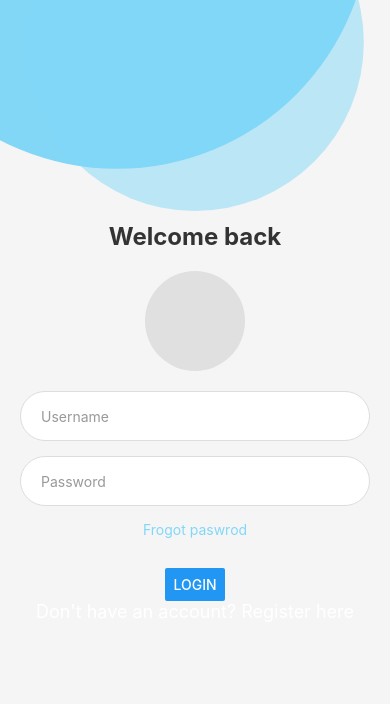
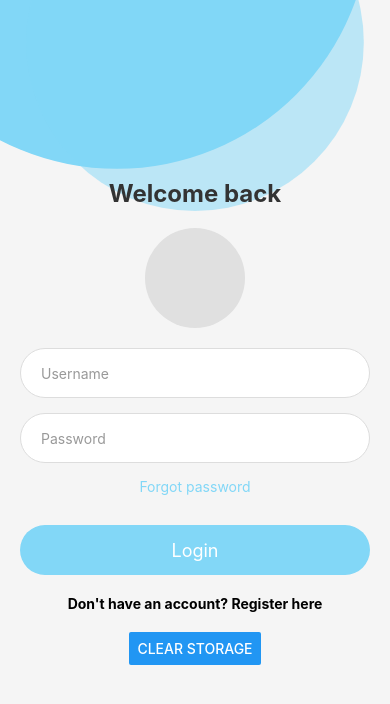
Before and after one commit to afwerki/eotc, a React Native app: screen /Login in a window 390 px wide. Shown: the top 704 px of the page. Built offline with nearby package versions, Linux system fonts and the light colour scheme.

Commit message:
best saturday

```diff
--- a/navigation/AuthStackNavigator.js
+++ b/navigation/AuthStackNavigator.js
@@ -1,9 +1,11 @@
 import React, { useState, useEffect } from 'react';
+import { View, ActivityIndicator, StyleSheet } from 'react-native';
 import { createStackNavigator } from '@react-navigation/stack';
 import AsyncStorage from '@react-native-async-storage/async-storage';
 import LoginScreen from '../screens/LoginScreen';
 import RegistrationScreen from '../screens/RegistrationScreen';
 import WelcomeScreen from '../screens/WelcomeScreen';
+import ForgotPasswordScreen from '../screens/ForgotPasswordScreen';
 
 const Stack = createStackNavigator();
 
@@ -20,7 +22,11 @@ const AuthStackNavigator = () => {
   }, []);
 
   if (isFirstLaunch === null) {
-    return null; // Optionally, return a loading screen here
+    return (
+      <View style={styles.loadingContainer}>
+        <ActivityIndicator size="large" color="#0000ff" />
+      </View>
+    ); // Optionally, return a loading screen here
   }
 
   return (
@@ -42,8 +48,21 @@ const AuthStackNavigator = () => {
         component={RegistrationScreen}
         options={{ headerShown: false }}
       />
+      <Stack.Screen
+        name="ForgotPassword"
+        component={ForgotPasswordScreen}
+        options={{ headerShown: false }}
+      />
     </Stack.Navigator>
   );
 };
 
 export default AuthStackNavigator;
+
+const styles = StyleSheet.create({
+  loadingContainer: {
+    flex: 1,
+    justifyContent: 'center',
+    alignItems: 'center',
+  },
+});
--- /dev/null
+++ b/screens/ForgotPasswordScreen.js
@@ -0,0 +1,135 @@
+import React, { useState } from 'react';
+import { View, Text, TextInput, TouchableOpacity, StyleSheet, Alert, Dimensions } from 'react-native';
+import Svg, { Circle } from 'react-native-svg';
+
+const ForgotPasswordScreen = ({ navigation }) => {
+  const [email, setEmail] = useState('');
+
+  const { width, height } = Dimensions.get('window');
+
+  const handleForgotPassword = async () => {
+    if (!email) {
+      Alert.alert('Error', 'Please enter your email address.');
+      return;
+    }
+
+    try {
+      const response = await fetch('https://ad56-148-252-146-234.ngrok-free.app/forgot-password', {
+        method: 'POST',
+        headers: {
+          'Content-Type': 'application/json',
+        },
+        body: JSON.stringify({ email }),
+      });
+
+      const result = await response.json();
+
+      if (response.status === 200) {
+        Alert.alert('Success', 'Temporary password has been sent to your email.');
+        navigation.navigate('Login'); // Navigate to login screen
+      } else {
+        Alert.alert('Error', result.message || 'Failed to send temporary password.');
+      }
+    } catch (error) {
+      Alert.alert('Error', 'An error occurred while sending temporary password.');
+      console.error('Error during forgot password:', error);
+    }
+  };
+
+  return (
+    <View style={styles.container}>
+      <Svg height={height * 0.3} width={width} style={styles.svg}>
+        <Circle cx={width * 0.3} cy={-height * 0.1} r={height * 0.3} fill="#82d7f7" />
+        <Circle cx={width * 0.5} cy={height * 0.05} r={height * 0.2} fill="#82d7f7" opacity="0.5" />
+      </Svg>
+
+      <View style={styles.content}>
+        <Text style={styles.title}>Forgot Password</Text>
+        <Text style={styles.instructions}>
+          Enter your email address and we'll send you a temporary password.
+        </Text>
+
+        <TextInput
+          style={styles.input}
+          placeholder="Email"
+          placeholderTextColor='#999'
+          keyboardType="email-address"
+          autoCapitalize="none"
+          autoCorrect={false}
+          value={email}
+          onChangeText={setEmail}
+        />
+
+        <TouchableOpacity onPress={handleForgotPassword} style={styles.button}>
+          <Text style={styles.buttonText}>Send Temporary Password</Text>
+        </TouchableOpacity>
+
+        <TouchableOpacity onPress={() => navigation.navigate('Login')} style={styles.link}>
+          <Text style={styles.linkText}>Back to Login</Text>
+        </TouchableOpacity>
+      </View>
+    </View>
+  );
+};
+
+const styles = StyleSheet.create({
+  container: {
+    flex: 1,
+    backgroundColor: '#f5f5f5',
+  },
+  svg: {
+    position: 'absolute',
+    top: 0,
+    left: 0,
+  },
+  content: {
+    flex: 1,
+    justifyContent: 'center',
+    alignItems: 'center',
+    paddingHorizontal: 20,
+  },
+  title: {
+    fontSize: 24,
+    fontWeight: 'bold',
+    marginBottom: 20,
+    color: '#333',
+  },
+  instructions: {
+    fontSize: 16,
+    color: '#666',
+    marginBottom: 20,
+    textAlign: 'center',
+  },
+  input: {
+    width: '100%',
+    height: 50,
+    backgroundColor: '#fff',
+    borderRadius: 25,
+    paddingHorizontal: 20,
+    marginBottom: 15,
+    borderWidth: 1,
+    borderColor: '#ddd',
+  },
+  button: {
+    width: '100%',
+    height: 50,
+    backgroundColor: '#82d7f7',
+    borderRadius: 25,
+    justifyContent: 'center',
+    alignItems: 'center',
+    marginBottom: 20,
+  },
+  buttonText: {
+    color: '#fff',
+    fontSize: 18,
+  },
+  link: {
+    marginTop: 10,
+  },
+  linkText: {
+    color: '#82d7f7',
+    fontSize: 16,
+  },
+});
+
+export default ForgotPasswordScreen;
--- a/screens/LoginScreen.js
+++ b/screens/LoginScreen.js
@@ -1,28 +1,60 @@
 import React, { useState } from 'react';
-import { View, Text, TextInput, Button, StyleSheet,Image, TouchableOpacity, Dimensions } from 'react-native';
-import Svg,{ Circle } from 'react-native-svg';
+import { View, Text, TextInput, Button, StyleSheet, Image, TouchableOpacity, Dimensions, Alert } from 'react-native';
+import Svg, { Circle } from 'react-native-svg';
+import AsyncStorage from '@react-native-async-storage/async-storage'; // Import AsyncStorage
 
 const LoginScreen = ({ navigation }) => {
   const [username, setUsername] = useState('');
   const [password, setPassword] = useState('');
 
-  const {width, height} = Dimensions.get('window');
+  const { width, height } = Dimensions.get('window');
 
-  const handleLogin = () => {
-    // Implement login logic here
-    navigation.replace('Main');
+  const handleLogin = async () => {
+    if (!username || !password) {
+      Alert.alert("Error", "Please enter both username and password.");
+      return;
+    }
+
+    try {
+      const response = await fetch('https://ad56-148-252-146-234.ngrok-free.app/login', {
+        method: 'POST',
+        headers: {
+          'Content-Type': 'application/json',
+        },
+        body: JSON.stringify({ username, password }),
+      });
+
+      const result = await response.json();
+
+      if (response.status === 200) {
+        Alert.alert("Success", "Login successful!");
+        navigation.replace('Main'); // Navigate to the main screen
+      } else {
+        Alert.alert("Error", result.message || "Login failed.");
+      }
+    } catch (error) {
+      Alert.alert("Error", "An error occurred during login.");
+      console.error('Error during login:', error);
+    }
+  };
+
+  const clearAsyncStorageAndNavigate = async () => {
+    try {
+      await AsyncStorage.clear();
+      navigation.replace('Welcome'); // Navigate to Welcome screen after clearing storage
+    } catch (error) {
+      console.error('Failed to clear AsyncStorage', error);
+    }
   };
 
   return (
     <View style={styles.container}>
-      <Svg height={height * 0.3} width={width} style = {styles.svg}>
-      <Circle cx={width * 0.3} cy={-height * 0.1} r={height * 0.3} fill="#82d7f7"/>
-      <Circle cx={width * 0.5} cy={height * 0.05} r={height*0.2}  fill="#82d7f7" opacity="0.5"/>
+      <Svg height={height * 0.3} width={width} style={styles.svg}>
+        <Circle cx={width * 0.3} cy={-height * 0.1} r={height * 0.3} fill="#82d7f7" />
+        <Circle cx={width * 0.5} cy={height * 0.05} r={height * 0.2} fill="#82d7f7" opacity="0.5" />
       </Svg>
 
-
-      <View style ={styles.content}>
-
+      <View style={styles.content}>
         <Text style={styles.welcomeText}>Welcome back</Text>
         <View style={styles.imagePlaceholder}>
           {/*<Image source = {require("../assets/eotc.jpeg")}/>*/}
@@ -43,17 +75,22 @@ const LoginScreen = ({ navigation }) => {
           value={password}
           onChangeText={setPassword}
         />
-      <TouchableOpacity>
-        <Text style={styles.forgotPassword}>Frogot paswrod</Text>
+        <TouchableOpacity onPress={() => navigation.navigate('forgotPassword')}>
+          <Text style={styles.forgotPassword}>Forgot password</Text>
         </TouchableOpacity>
 
+        <TouchableOpacity onPress={handleLogin} style={styles.signinButton}>
+          <Text style={styles.signinText}>Login</Text>
+        </TouchableOpacity>
+        <TouchableOpacity onPress={() => navigation.navigate('Registration')} style={styles.signuplink}>
+          <Text style={styles.signupText}>Don't have an account? Register here</Text>
+        </TouchableOpacity>
 
-      <Button title="Login" onPress={handleLogin} style={styles.signinButton}/>
-      <TouchableOpacity onPress={() => navigation.navigate('Registration')} style={styles.signuplink}>
-        <Text style={styles.signinText}>Don't have an account? Register here</Text>
-      </TouchableOpacity>
+        {/* Button to clear AsyncStorage and navigate to Welcome screen */}
+        <View style={styles.clearButtonContainer}>
+          <Button title="Clear Storage" onPress={clearAsyncStorageAndNavigate} />
         </View>
-
+      </View>
     </View>
   );
 };
@@ -63,64 +100,64 @@ const styles = StyleSheet.create({
     flex: 1,
     backgroundColor: '#f5f5f5',
   },
-  svg:{
-    position:'absolute',
-    top:0,
-    left:0,
+  svg: {
+    position: 'absolute',
+    top: 0,
+    left: 0,
   },
-  content:{
-    flex:1,
-    justifyContent:'center',
-    alignItems:'center',
-    paddingHorizontal:20,
-
+  content: {
+    flex: 1,
+    justifyContent: 'center',
+    alignItems: 'center',
+    paddingHorizontal: 20,
   },
-  welcomeText:{
-    fontSize:24,
-    fontWeight:'bold',
-    marginBottom:20,
-    color:'#333'
-
+  welcomeText: {
+    fontSize: 24,
+    fontWeight: 'bold',
+    marginBottom: 20,
+    color: '#333',
   },
-  imagePlaceholder:{
-    width:100,
-    height:100,
-    backgroundColor:'#e0e0e0',
-    borderRadius:50,
-    marginBottom:20,
+  imagePlaceholder: {
+    width: 100,
+    height: 100,
+    backgroundColor: '#e0e0e0',
+    borderRadius: 50,
+    marginBottom: 20,
   },
-  forgotPassword:{
-    color:'#82d7f7',
-    marginBottom:30,
+  forgotPassword: {
+    color: '#82d7f7',
+    marginBottom: 30,
   },
-  signinButton:{
-    width:'100%',
-    height:50,
-    backgroundColor:'#82d7f7',
-    borderRadius:25,
-    justifyContent:'center',
-    alignItems:'center',
-    marginBottom:20,
-
+  signinButton: {
+    width: '100%',
+    height: 50,
+    backgroundColor: '#82d7f7',
+    borderRadius: 25,
+    justifyContent: 'center',
+    alignItems: 'center',
+    marginBottom: 20,
   },
-  signinText:{
-    color:'#fff',
-    fontSize:18,
+  signinText: {
+    color: '#fff',
+    fontSize: 18,
   },
-  signuplink:{
-    color:'#000',
-    fontWeight:'bold'
-
+  signupText: {
+    color: '#000',
+    fontWeight: 'bold',
   },
   input: {
     width: '100%',
-    height:50,
-    backgroundColor:'#fff',
-    borderRadius:25,
-    paddingHorizontal:20,
-    marginBottom:15,
-    borderWidth:1,
-    borderColor:'#ddd'
+    height: 50,
+    backgroundColor: '#fff',
+    borderRadius: 25,
+    paddingHorizontal: 20,
+    marginBottom: 15,
+    borderWidth: 1,
+    borderColor: '#ddd',
+  },
+  clearButtonContainer: {
+    marginTop: 20,
+    alignItems: 'center',
   },
 });
 
--- a/screens/RegistrationScreen.js
+++ b/screens/RegistrationScreen.js
@@ -6,17 +6,60 @@ import {
   Text,
   TouchableOpacity,
   TextInput,
-  ScrollView
+  ScrollView,
+  Alert
 } from "react-native";
 
 const RegistrationScreen = ({ navigation }) => {
+  const [firstName, setFirstName] = useState('');
+  const [lastName, setLastName] = useState('');
+  const [email, setEmail] = useState('');
+  const [age, setAge] = useState('');
   const [username, setUsername] = useState('');
   const [password, setPassword] = useState('');
+  const [gender, setGender] = useState('');
+  const [maritalStatus, setMaritalStatus] = useState('');
 
-  const handleRegister = () => {
-    // Implement registration logic here
-    navigation.navigate('Login');
+  const handleRegister = async () => {
+    if (!email || !password || !firstName || !lastName || !age || !username) {
+      Alert.alert("Error", "Please fill out all fields.");
+      return;
+    }
+
+    const registrationData = {
+      first_name: firstName,
+      last_name: lastName,
+      email,
+      age,
+      username,
+      password,
+      gender,
+      marital_status: maritalStatus,
+    };
+
+    try {
+      const response = await fetch('https://ad56-148-252-146-234.ngrok-free.app/register', {
+        method: 'POST',
+        headers: {
+          'Content-Type': 'application/json',
+        },
+        body: JSON.stringify(registrationData),
+      });
+
+      const result = await response.json();
+
+      if (response.status === 200) {
+        Alert.alert("Success", "Registration successful!");
+        navigation.navigate('Login');
+      } else {
+        Alert.alert("Error", result.message || "Registration failed.");
+      }
+    } catch (error) {
+      Alert.alert("Error", "An error occurred during registration.");
+      console.error('Error during registration:', error);
+    }
   };
+
   return (
     <ScrollView style={{ flex: 1, backgroundColor: "#fff" }}>
       <View style={styles.container}>
@@ -28,15 +71,14 @@ const RegistrationScreen = ({ navigation }) => {
         </View>
 
         <View style={styles.form}>
-          <View style={styles.input}>
-            <Text style={styles.inputLabel}>Email address</Text>
+        <View style={styles.input}>
+            <Text style={styles.inputLabel}>username</Text>
             <TextInput
               autoCapitalize="none"
               autoCorrect={false}
-              keyboardType="email-address"
-              placeholder="afe.programmer@gmail.com"
-              placeholderTextColor="#6b7280"
               style={styles.inputControl}
+              value={username}
+              onChangeText={setUsername}
             />
           </View>
 
@@ -52,8 +94,26 @@ const RegistrationScreen = ({ navigation }) => {
               placeholderTextColor="#6b7280"
               style={styles.inputControl}
               secureTextEntry={true}
+              value={password}
+              onChangeText={setPassword}
             />
           </View>
+
+          <View style={styles.input}>
+            <Text style={styles.inputLabel}>Email address</Text>
+            <TextInput
+              autoCapitalize="none"
+              autoCorrect={false}
+              keyboardType="email-address"
+              placeholder="afe.programmer@gmail.com"
+              placeholderTextColor="#6b7280"
+              style={styles.inputControl}
+              value={email}
+              onChangeText={setEmail}
+            />
+          </View>
+
+
 
           <View style={styles.input}>
             <Text style={styles.inputLabel}>ስም/first name</Text>
@@ -61,6 +121,8 @@ const RegistrationScreen = ({ navigation }) => {
               autoCapitalize="none"
               autoCorrect={false}
               style={styles.inputControl}
+              value={firstName}
+              onChangeText={setFirstName}
             />
           </View>
 
@@ -70,30 +132,42 @@ const RegistrationScreen = ({ navigation }) => {
               autoCapitalize="none"
               autoCorrect={false}
               style={styles.inputControl}
+              value={lastName}
+              onChangeText={setLastName}
             />
           </View>
+
           <View style={styles.input}>
             <Text style={styles.inputLabel}>ፆታ/gender</Text>
             <TextInput
               autoCapitalize="none"
               autoCorrect={false}
               style={styles.inputControl}
+              value={gender}
+              onChangeText={setGender}
             />
           </View>
+
           <View style={styles.input}>
             <Text style={styles.inputLabel}>እድሜ/age</Text>
             <TextInput
               autoCapitalize="none"
               autoCorrect={false}
               style={styles.inputControl}
+              value={age}
+              onChangeText={setAge}
             />
           </View>
+
+
           <View style={styles.input}>
-            <Text style={styles.inputLabel}>ጋብቻ/marital satus</Text>
+            <Text style={styles.inputLabel}>ጋብቻ/marital status</Text>
             <TextInput
               autoCapitalize="none"
               autoCorrect={false}
               style={styles.inputControl}
+              value={maritalStatus}
+              onChangeText={setMaritalStatus}
             />
           </View>
 
@@ -102,17 +176,17 @@ const RegistrationScreen = ({ navigation }) => {
               onPress={handleRegister}
             >
               <View style={styles.btn}>
-                <Text style={styles.btnText}>Sign in</Text>
+                <Text style={styles.btnText}>Sign up</Text>
               </View>
             </TouchableOpacity>
           </View>
 
           <TouchableOpacity
-            onPress={handleRegister}
+            onPress={() => navigation.navigate('Login')}
           >
             <Text style={styles.formFooter}>
-              Don't have an account?{" "}
-              <Text style={{ textDecorationLine: "underline" }}>Sign up</Text>
+              Already have an account?{" "}
+              <Text style={{ textDecorationLine: "underline" }}>Sign in</Text>
             </Text>
           </TouchableOpacity>
         </View>
--- a/screens/WelcomeScreen.js
+++ b/screens/WelcomeScreen.js
@@ -1,4 +1,4 @@
-import { View, Text, Image, TouchableOpacity, StyleSheet } from 'react-native';
+import { View, Text, Image, TouchableOpacity, StyleSheet, Button } from 'react-native';
 import React from 'react';
 import { widthPercentageToDP as wp, heightPercentageToDP as hp } from 'react-native-responsive-screen';
 import { StatusBar } from 'expo-status-bar';
@@ -13,6 +13,15 @@ const WelcomeScreen = ({ navigation }) => {
             navigation.replace('Login');
         } catch (error) {
             console.error('Failed to save the data to the storage', error);
+        }
+    };
+
+    const clearAsyncStorage = async () => {
+        try {
+            await AsyncStorage.clear();
+            console.log('AsyncStorage cleared');
+        } catch (error) {
+            console.error('Failed to clear the AsyncStorage', error);
         }
     };
 
@@ -46,6 +55,11 @@ const WelcomeScreen = ({ navigation }) => {
                         </Text>
                     </TouchableOpacity>
                 </Animated.View>
+
+                {/* Temporary Button to Clear AsyncStorage */}
+                <View style={styles.clearButtonContainer}>
+                    <Button title="Clear Storage" onPress={clearAsyncStorage} />
+                </View>
             </LinearGradient>
         </View>
     );
@@ -94,4 +108,8 @@ const styles = StyleSheet.create({
         fontWeight: 'bold',
         letterSpacing: 2,
     },
+    clearButtonContainer: {
+        marginTop: 20,
+        alignItems: 'center',
+    },
 });
```
Also changed, not shown: note.txt (added). Lines whose indentation alone changed are shown as unchanged.
